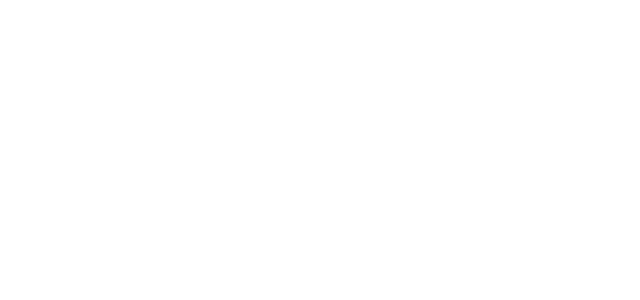
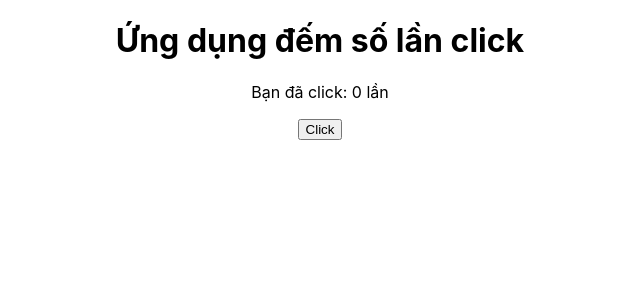
Before and after one commit to TtinTt/ra-learn-ractJs, a React (Create React App) app: page / in a window 1280 px wide. Shown: the top 300 px of the page, without its empty margins (320-960 px from the left). Built offline with nearby package versions, Linux system fonts and the light colour scheme.

Commit message:
no message

```diff
--- a/src/App.js
+++ b/src/App.js
@@ -1,9 +1,9 @@
 import "./App.css";
-import countClick from "./components/count_click";
+import CountClick from "./components/count_click";
 function App() {
   return (
     <div className="App">
-      <countClick />
+      <CountClick />
     </div>
   );
 }
--- a/src/components/count_click.js
+++ b/src/components/count_click.js
@@ -1,10 +1,11 @@
 import { useState, useReducer } from "react";
 
-function countClick() {
-  const click = "click ";
+function CountClick() {
+  const CLICK = "CLICK";
+  const DOWN = "DOWN";
 
   const reducer = (state, action) => {
-    if (action === click) {
+    if (action === CLICK) {
       return state + 1;
     }
   };
@@ -12,12 +13,12 @@
   const [count, dispatch] = useReducer(reducer, 0);
 
   return (
-    <div className="App">
-      <h1>Đếm số lần click</h1>
+    <div>
+      <h1>Ứng dụng đếm số lần click</h1>
       <p>Bạn đã click: {count} lần</p>
-      <button onClick={() => dispatch(click)}>click </button>
+      <button onClick={() => dispatch(CLICK)}>Click</button>
     </div>
   );
 }
 
-export default countClick;
+export default CountClick;
```
Also changed, not shown: src/components/count_text .js (added).
